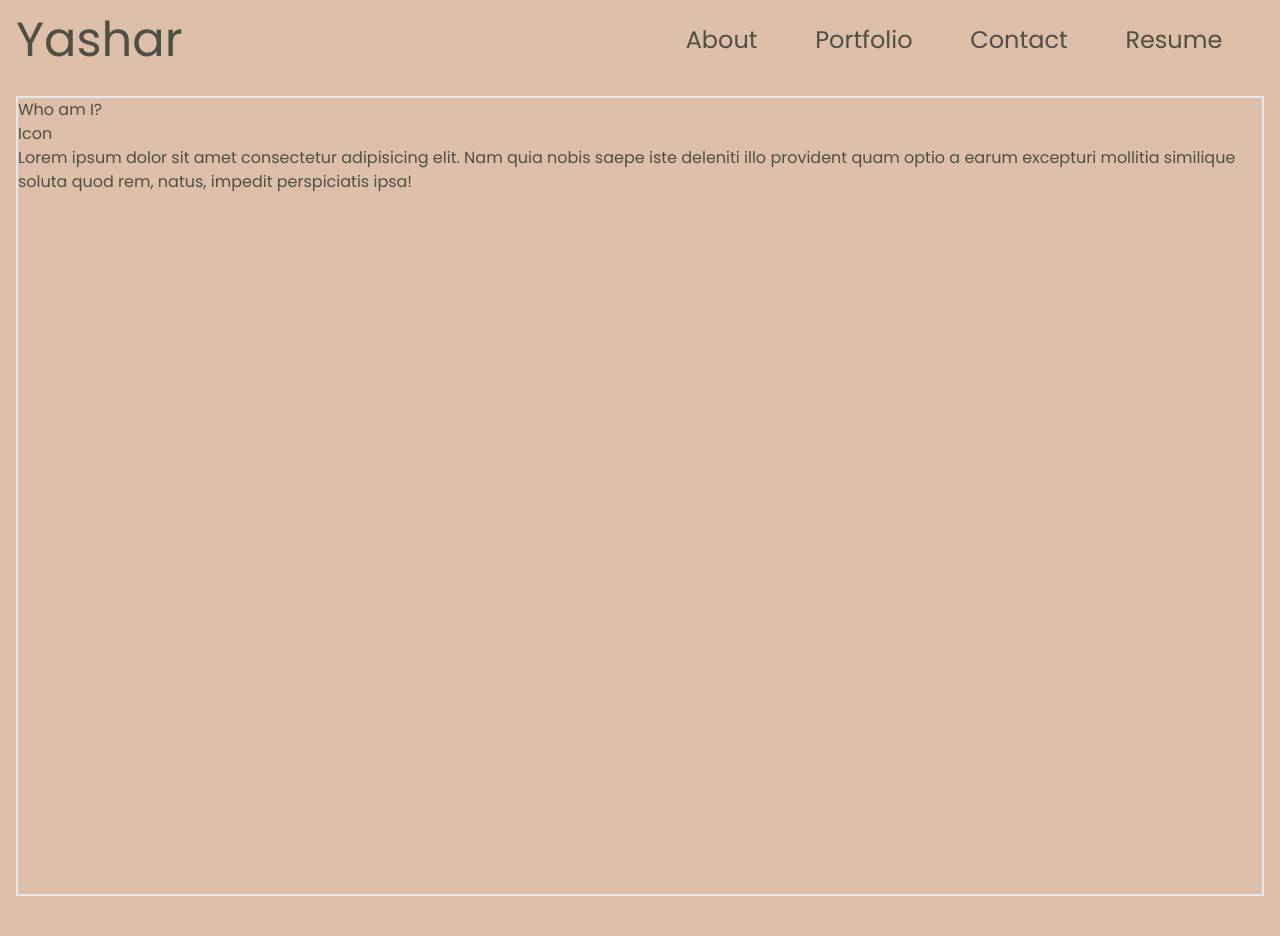
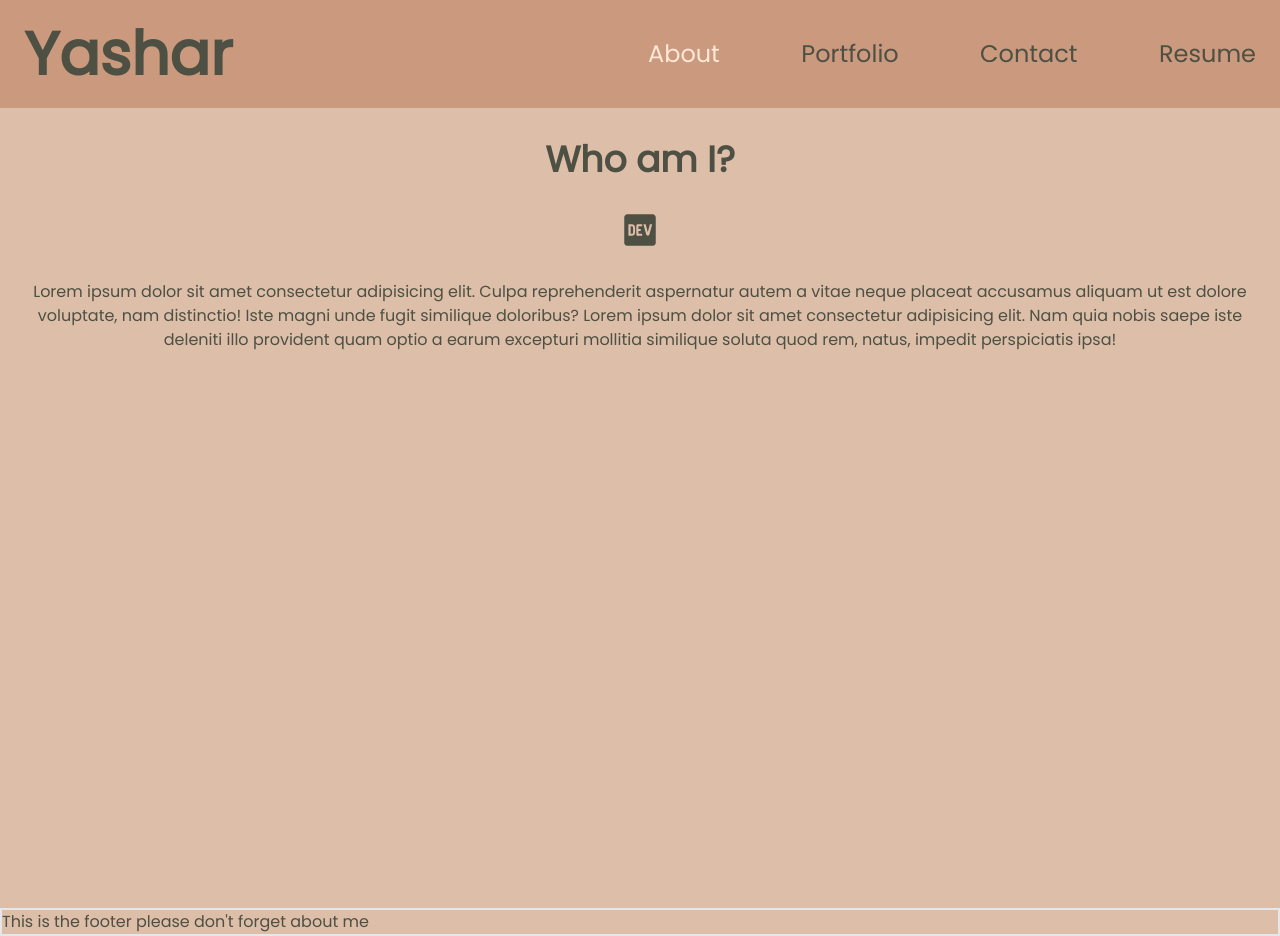
Before and after one commit to yasharjs/react-portfolio, a React (Create React App) app: page / in a window 1280 px wide. Before the commit the page ends 912 px from the top, so only its background shows below. Built offline with nearby package versions, Linux system fonts and the light colour scheme.

Commit message:
header component completed

```diff
--- a/package.json
+++ b/package.json
@@ -8,6 +8,7 @@
     "@testing-library/user-event": "^13.5.0",
     "react": "^17.0.2",
     "react-dom": "^17.0.2",
+    "react-icons": "^4.3.1",
     "react-scripts": "5.0.0",
     "web-vitals": "^2.1.4"
   },
--- a/src/App.js
+++ b/src/App.js
@@ -5,6 +5,7 @@ import About from './components/About'
 import Contact from './components/Contact'
 import Portfolio from './components/Portfolio'
 import Resume from './components/Resume'
+import Footer from './components/Footer'
 
 
 function App() {
@@ -28,6 +29,8 @@ function App() {
         {currentCategory === 'Resume' && <Resume></Resume>}
       </main>
 
+      <Footer></Footer>
+
 
 
     </div>
--- a/src/components/About/index.js
+++ b/src/components/About/index.js
@@ -1,12 +1,12 @@
 import React from 'react'
+import {FaDev} from 'react-icons/fa';
 
 export default function About() {
     return (
-        <div className="m-4 h-screen border-2 border-red">
-            <h1>Who am I?</h1>
-            <span>Icon</span>
-            <p>Lorem ipsum dolor sit amet consectetur adipisicing elit. Nam quia nobis saepe iste deleniti illo provident quam optio a earum excepturi mollitia similique soluta quod rem, natus, impedit perspiciatis ipsa!</p>
-
+        <div className="h-screen flex flex-col items-center space-y-8  p-8 ">
+            <h1 className="text-4xl font-extrabold">Who am I?</h1>
+            <span className="text-4xl"><FaDev></FaDev></span>
+            <p className="text-center">Lorem ipsum dolor sit amet consectetur adipisicing elit. Culpa reprehenderit aspernatur autem a vitae neque placeat accusamus aliquam ut est dolore voluptate, nam distinctio! Iste magni unde fugit similique doloribus? Lorem ipsum dolor sit amet consectetur adipisicing elit. Nam quia nobis saepe iste deleniti illo provident quam optio a earum excepturi mollitia similique soluta quod rem, natus, impedit perspiciatis ipsa!</p>
         </div>
     )
 }
--- /dev/null
+++ b/src/components/Footer/index.js
@@ -0,0 +1,11 @@
+import React from 'react'
+
+export default function Footer() {
+    return (
+        <div>
+            <footer className="border-2 border-red">
+                This is the footer please don't forget about me
+            </footer>
+        </div>
+    )
+}
--- a/src/components/Header/index.js
+++ b/src/components/Header/index.js
@@ -10,17 +10,21 @@ export default function Header(props) {
   }, [currentCategory]);
 
   return (
-    <div className="p-4 flex justify-evenly items-center space-x-2 ">
-      <header className="flex-1 text-3xl md:text-5xl">
-        <h2>
+    <div className="p-6 flex items-center space-x-4 header-section">
+      <header className="flex-1 text-3xl md:text-6xl">
+        <h2 className="font-extrabold">
           <a href="/">Yashar</a>
         </h2>
       </header>
       <div className="flex-1">
-        <nav>
-          <ul className="flex justify-evenly space-x-4 text-base md:text-2xl">
+        <nav className="nav-links">
+          <ul className="flex justify-between space-x-2 md:space-x-4 text-base md:text-2xl ">
             {categories.map((c) => (
-              <li key={c} onClick={() => setCurrentCategory(c)}>
+              <li
+                key={c}
+                onClick={() => setCurrentCategory(c)}
+                className={currentCategory === c && 'nav-active'}
+                >
                 {c}
               </li>
             ))}
--- a/src/index.css
+++ b/src/index.css
@@ -21,3 +21,17 @@ body{
   font-family: Poppins, sans-serif;
 
 }
+
+.nav-links li:hover , header a:hover{
+  color:var(--champagne-pink);
+  cursor: pointer;
+}
+
+
+.header-section{
+  background-color: var(--antique-brass);
+}
+
+.nav-active{
+  color:var(--champagne-pink)
+}
```
Also changed, not shown: 1 other file (tests, documents, lock files or other folders).
